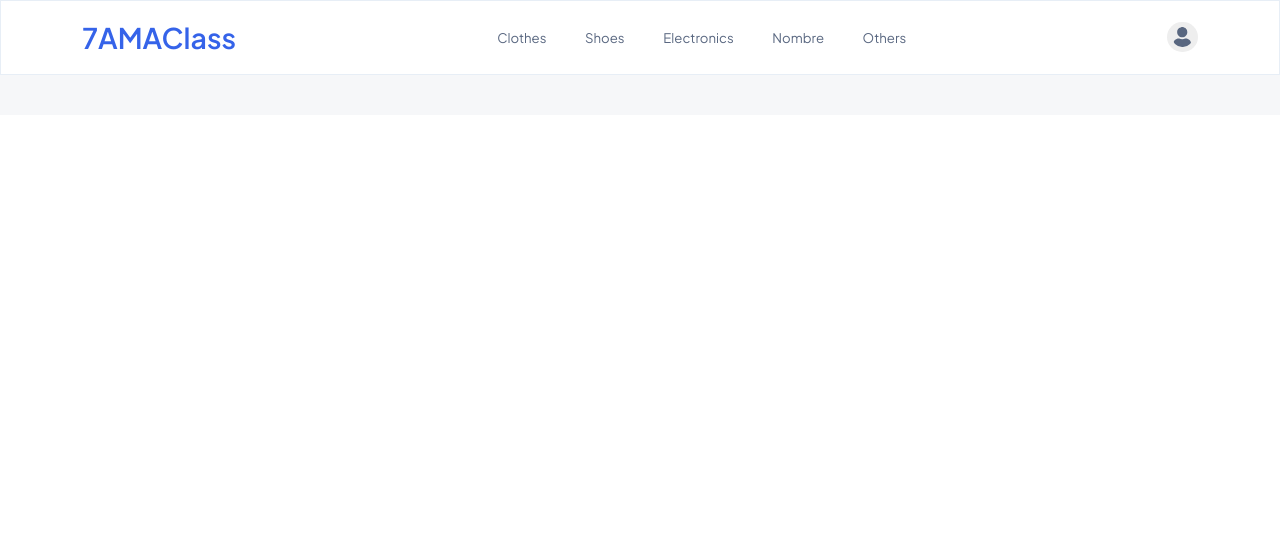
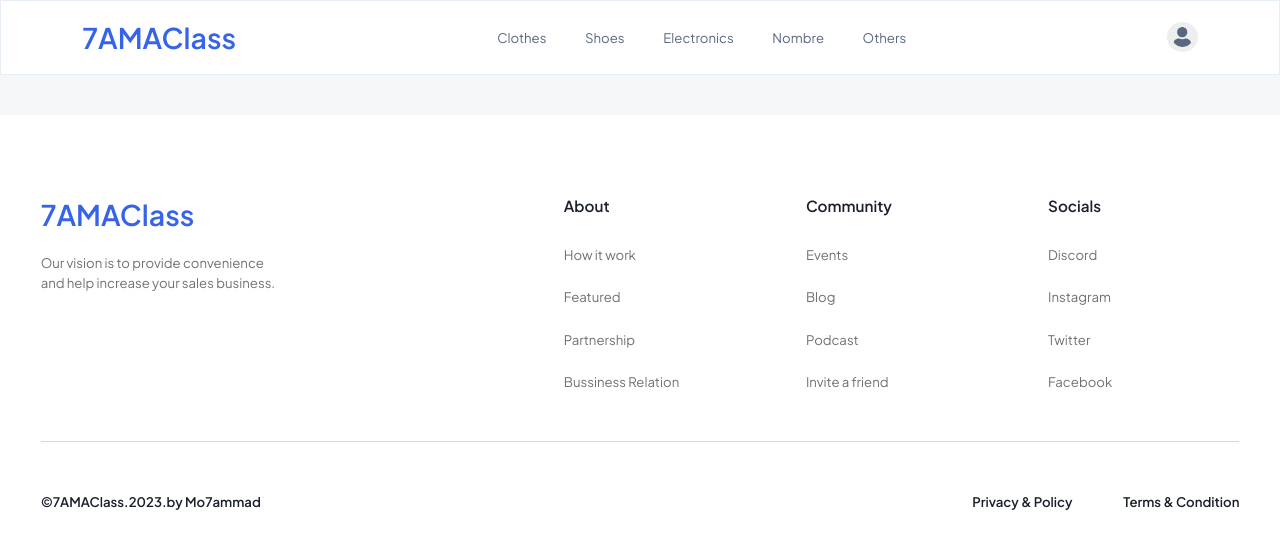
Before and after one commit to mfdf4415/store-react, a React (Create React App) app: page / in a window 1280 px wide. Shown: the top 548 px of the page. Built offline with nearby package versions, Linux system fonts and the light colour scheme.

Commit message:
create footer & add style resize padding in layout

```diff
--- a/src/Components/Footer.jsx
+++ b/src/Components/Footer.jsx
@@ -1,5 +1,53 @@
+import { Link } from "react-router-dom";
+import "../Styles/css/footer.css";
+
 const Footer = () => {
-    return ( <footer></footer> );
-}
+  return (
+    <footer className="footer flex">
+      <div className="top-footer flex">
+        <div className="footer-logo">
+          <h1>7AMAClass</h1>
+          <p>
+            Our vision is to provide convenience <br /> and help increase your
+            sales business.
+          </p>
+        </div>
+        <div className="footer-links flex">
+          <div className="footer-links-item flex">
+            <h3>About</h3>
+            <Link to="/">How it work</Link>
+            <Link to="/">Featured</Link>
+            <Link to="/">Partnership</Link>
+            <Link to="/">Bussiness Relation</Link>
+          </div>
+          <div className="footer-links-item flex">
+            <h3>Community</h3>
+            <Link to="/">Events</Link>
+            <Link to="/">Blog</Link>
+            <Link to="/">Podcast</Link>
+            <Link to="/">Invite a friend</Link>
+          </div>
+          <div className="footer-links-item flex">
+            <h3>Socials</h3>
+            <Link to="/">Discord</Link>
+            <Link to="/">Instagram</Link>
+            <Link to="/">Twitter</Link>
+            <Link to="/">Facebook</Link>
+          </div>
+        </div>
+      </div>
+      <hr />
+      <div className="bottom-footer flex">
+        <div>
+          <Link to="/">&copy;7AMAClass.2023.by Mo7ammad</Link>
+        </div>
+        <div>
+          <Link to="/">Privacy & Policy</Link>
+          <Link to="/">Terms & Condition</Link>
+        </div>
+      </div>
+    </footer>
+  );
+};
 
 export default Footer;
--- /dev/null
+++ b/src/Styles/css/footer.css
@@ -0,0 +1,75 @@
+.footer {
+  flex-direction: column;
+  padding: 8rem 4rem;
+  gap: 5rem;
+}
+.footer hr {
+  width: 100%;
+  background: rgba(19, 19, 19, 0.16);
+  height: 0.1rem;
+}
+
+.top-footer {
+  justify-content: space-between;
+  align-items: flex-start;
+  gap: 5rem;
+  flex-wrap: wrap;
+}
+
+.footer-logo {
+  flex: 1 1 30rem;
+}
+.footer-logo h1 {
+  font-size: 2.8rem;
+  color: #3563E9;
+  margin-bottom: 2rem;
+}
+.footer-logo p {
+  font-size: 1.3rem;
+  color: rgba(19, 19, 19, 0.6);
+  line-height: 150%;
+}
+
+.footer-links {
+  flex: 1 1 50rem;
+  justify-content: space-between;
+  flex-wrap: wrap;
+  gap: 5rem;
+}
+
+.footer-links-item {
+  flex: 1 1 12rem;
+  flex-direction: column;
+  align-items: flex-start;
+  gap: 2.5rem;
+}
+.footer-links-item h3 {
+  color: #1A202C;
+  font-size: 1.5rem;
+  font-weight: 600;
+  margin-bottom: 0.5rem;
+}
+.footer-links-item a {
+  color: rgba(19, 19, 19, 0.6);
+  font-size: 1.3rem;
+  cursor: pointer;
+}
+
+.bottom-footer {
+  justify-content: space-between;
+  flex-wrap: wrap;
+  gap: 3rem;
+}
+.bottom-footer div {
+  display: flex;
+  align-items: center;
+  justify-content: flex-start;
+  gap: 5rem;
+}
+.bottom-footer div a {
+  color: #1A202C;
+  font-size: 1.3rem;
+  font-weight: 600;
+}
+
+/*# sourceMappingURL=footer.css.map */
--- a/src/Styles/css/layout.css
+++ b/src/Styles/css/layout.css
@@ -1,6 +1,6 @@
 .main {
   background-color: #F6F7F9;
-  padding: 2rem 6rem;
+  padding: 2rem 4rem;
   width: 100%;
   height: 100%;
 }
--- /dev/null
+++ b/src/Styles/sass/footer.scss
@@ -0,0 +1,76 @@
+@import "../sass/variables.scss";
+.footer {
+    flex-direction: column;
+    padding: 8rem 4rem;
+    gap: 5rem;
+
+    hr {
+        width: 100%;
+        background: rgba(19, 19, 19, 0.16);
+        height: .1rem;
+    }
+}
+
+.top-footer {
+    justify-content: space-between;
+    align-items: flex-start;
+    gap: 5rem;
+    flex-wrap: wrap;
+}
+
+.footer-logo {
+    flex: 1 1 30rem;
+    h1{
+        font-size: 2.8rem;
+        color: $primary;
+        margin-bottom: 2rem;
+    }
+    p {
+        font-size: 1.3rem;
+        color: rgba(19, 19, 19, 0.6);
+        line-height: 150%;
+    }
+}
+
+.footer-links {
+    flex: 1 1 50rem;
+    justify-content: space-between;
+    flex-wrap: wrap;
+    gap: 5rem;
+}
+
+.footer-links-item {
+    flex: 1 1 12rem;
+    flex-direction: column;
+    align-items: flex-start;
+    gap: 2.5rem;
+    h3 {
+        color: $textPrimary;
+        font-size: 1.5rem;
+        font-weight: 600;
+        margin-bottom: .5rem;
+    }
+    a {
+        color: rgba(19, 19, 19, 0.6);
+        font-size: 1.3rem;
+        cursor: pointer;
+    }
+}
+
+.bottom-footer {
+    justify-content: space-between;
+    flex-wrap: wrap;
+    gap: 3rem;
+    div{
+        display: flex;
+        align-items: center;
+        justify-content: flex-start;
+        gap: 5rem;
+    }
+
+    div a {
+        color: #1A202C;
+        font-size: 1.3rem;
+        font-weight: 600;
+    }
+}
--- a/src/Styles/sass/layout.scss
+++ b/src/Styles/sass/layout.scss
@@ -2,7 +2,7 @@
 
 .main {
     background-color: $bgColor;
-    padding: 2rem 6rem;
+    padding: 2rem 4rem;
     width: 100%;
     height: 100%;
 }
```
Also changed, not shown: 1 other file (tests, documents, lock files or other folders).
